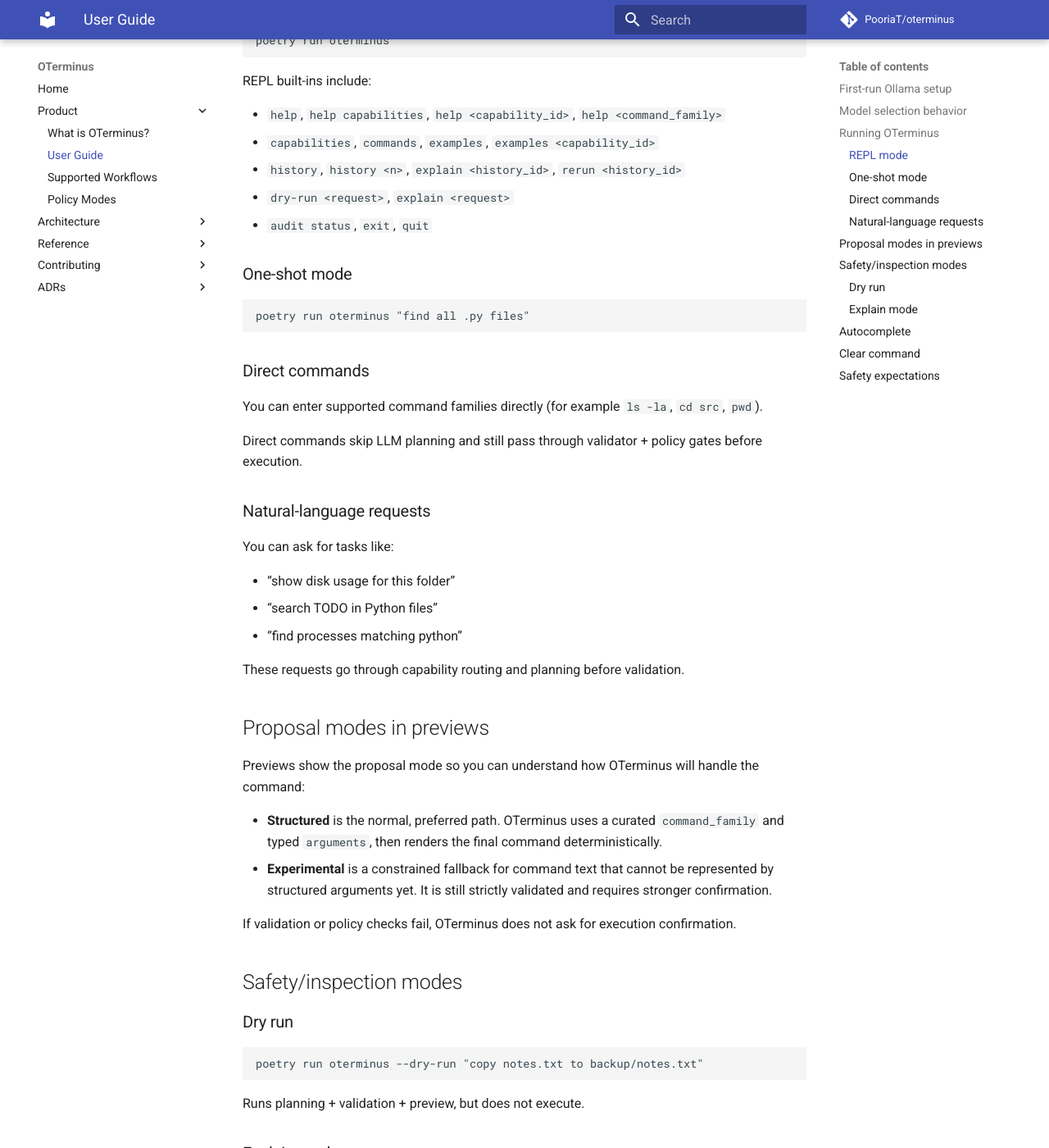
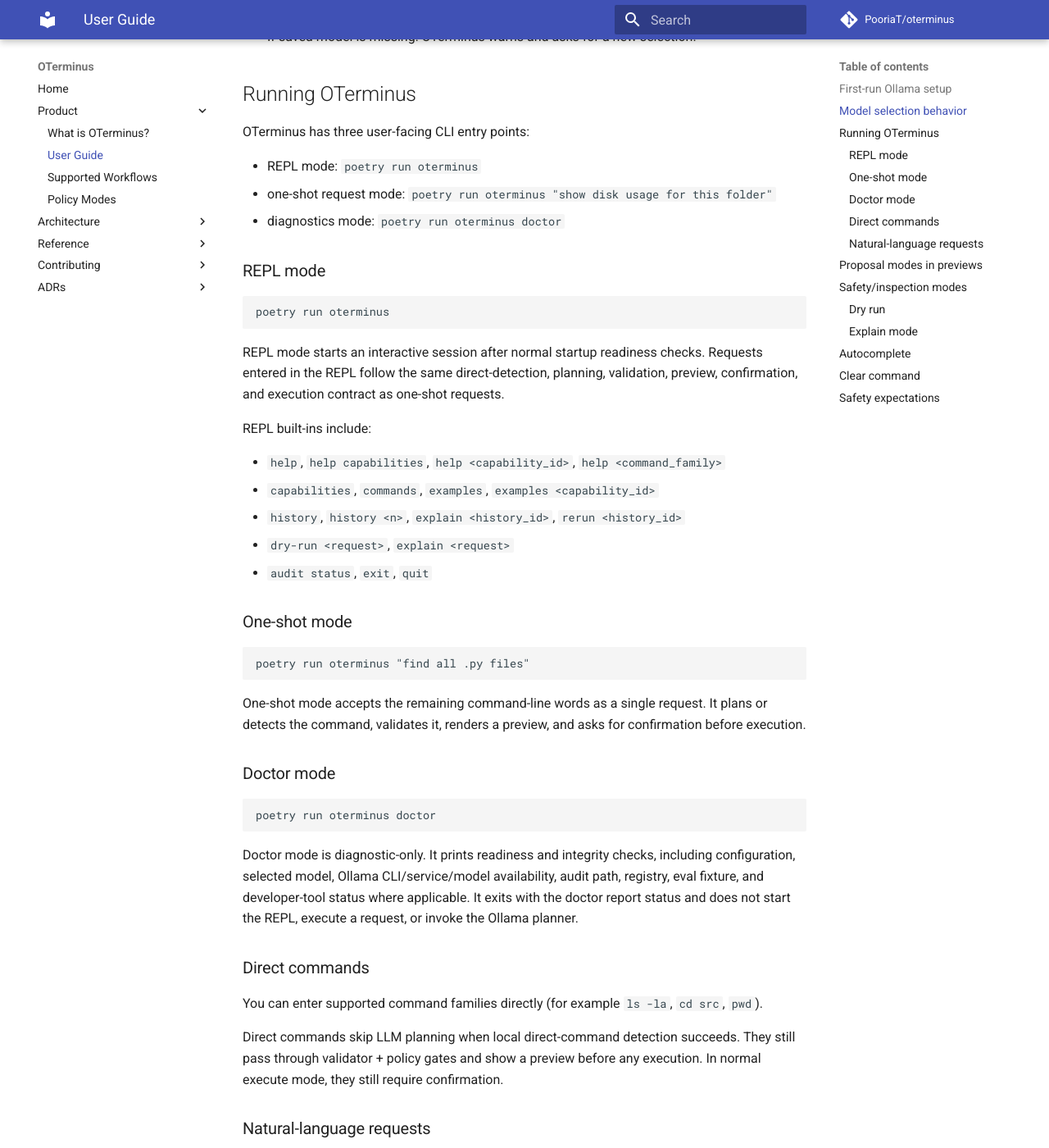
Before and after one commit to PooriaT/oterminus, an MkDocs documentation site: the page built from docs/product/user-guide.md, in a window 1280 px wide and 1400 px high, scrolled down 765 px. Shown: the whole window at 82% size. Built offline with MkDocs 1.6.1 and Material for MkDocs 9.7.7, drawn with Linux system fonts in a browser that asks for light colours; comment, search, counter and statistics services are not loaded; some of the changed text lies outside the part shown.

Commit message:
Align CLI mode documentation

````diff
--- a/docs/product/user-guide.md
+++ b/docs/product/user-guide.md
@@ -10,6 +10,15 @@
 2. Ollama service is reachable (`ollama list`).
 3. At least one model is installed.
 
+You can run diagnostics explicitly with:
+
+```bash
+poetry run oterminus doctor
+```
+
+`doctor` prints the readiness report and exits. It does not start the REPL, execute a request, or
+invoke the Ollama planner.
+
 If no model is configured yet, OTerminus shows installed models and prompts you to choose one. The
 selection is saved in `~/.oterminus/config.json` (or `OTERMINUS_CONFIG_PATH` if set).
 
@@ -21,11 +30,21 @@
 
 ## Running OTerminus
 
+OTerminus has three user-facing CLI entry points:
+
+- REPL mode: `poetry run oterminus`
+- one-shot request mode: `poetry run oterminus "show disk usage for this folder"`
+- diagnostics mode: `poetry run oterminus doctor`
+
 ### REPL mode
 
 ```bash
 poetry run oterminus
 ```
+
+REPL mode starts an interactive session after normal startup readiness checks. Requests entered in
+the REPL follow the same direct-detection, planning, validation, preview, confirmation, and execution
+contract as one-shot requests.
 
 REPL built-ins include:
 
@@ -41,11 +60,27 @@
 poetry run oterminus "find all .py files"
 ```
 
+One-shot mode accepts the remaining command-line words as a single request. It plans or detects the
+command, validates it, renders a preview, and asks for confirmation before execution.
+
+### Doctor mode
+
+```bash
+poetry run oterminus doctor
+```
+
+Doctor mode is diagnostic-only. It prints readiness and integrity checks, including configuration,
+selected model, Ollama CLI/service/model availability, audit path, registry, eval fixture, and
+developer-tool status where applicable. It exits with the doctor report status and does not start
+the REPL, execute a request, or invoke the Ollama planner.
+
 ### Direct commands
 
 You can enter supported command families directly (for example `ls -la`, `cd src`, `pwd`).
 
-Direct commands skip LLM planning and still pass through validator + policy gates before execution.
+Direct commands skip LLM planning when local direct-command detection succeeds. They still pass
+through validator + policy gates and show a preview before any execution. In normal execute mode,
+they still require confirmation.
 
 ### Natural-language requests
 
@@ -76,7 +111,13 @@
 poetry run oterminus --dry-run "copy notes.txt to backup/notes.txt"
 ```
 
-Runs planning + validation + preview, but does not execute.
+Runs direct detection or planning, validation, and preview, but does not ask for confirmation or
+execute. Direct commands that can be detected locally skip Ollama planning, so a command like
+`poetry run oterminus --dry-run "ls"` does not require a live Ollama service. Natural-language
+requests still use the planner.
+
+The CLI flag is for one-shot requests only. Inside the REPL, use the built-in form
+`dry-run <request>` instead.
 
 ### Explain mode
 
@@ -84,7 +125,17 @@
 poetry run oterminus --explain "show running processes"
 ```
 
-Prints command rationale and policy interpretation, but does not execute.
+Runs direct detection or planning, validation, preview, and an explanation of the command choice and
+policy interpretation, but does not ask for confirmation or execute. Direct commands that can be
+detected locally skip Ollama planning, so a command like `poetry run oterminus --explain "ls"` does
+not require a live Ollama service. Natural-language requests still use the planner.
+
+The CLI flag is for one-shot requests only. Inside the REPL, use the built-in form
+`explain <request>` or `explain <history_id>` instead.
+
+`--dry-run` and `--explain` are mutually exclusive and apply to requests, not to the `doctor`
+diagnostics command. For example, `poetry run oterminus --dry-run doctor` and
+`poetry run oterminus doctor --dry-run` are invalid combinations.
 
 ## Autocomplete
 
````
Also changed, not shown: README.md (+16 -12 lines), docs/architecture/execution.md (+13 -1 lines), docs/architecture/request-lifecycle.md (+19 -7 lines), docs/architecture/routing-and-planning.md (+10 -2 lines), docs/index.md (+1 -1 lines), docs/reference/config.md (+6 -0 lines), 2 other files.
